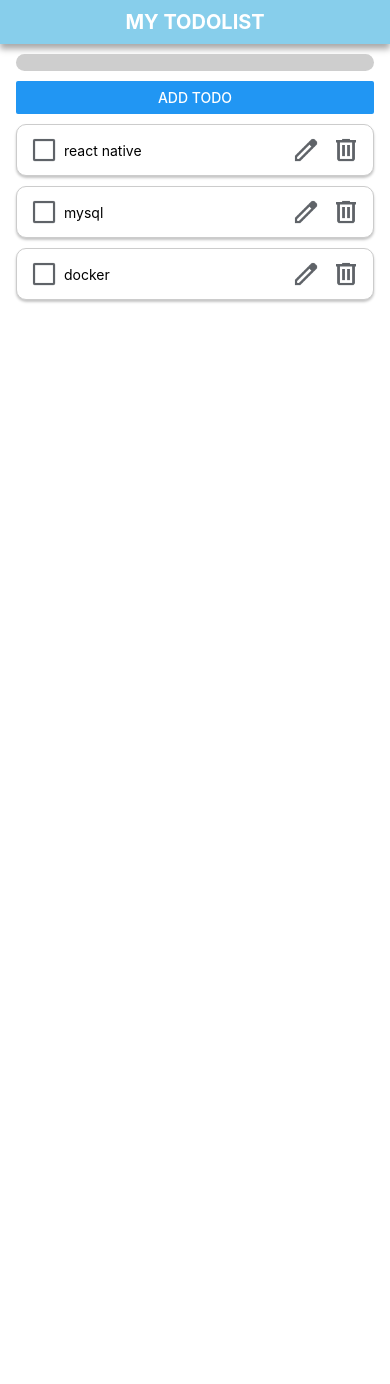
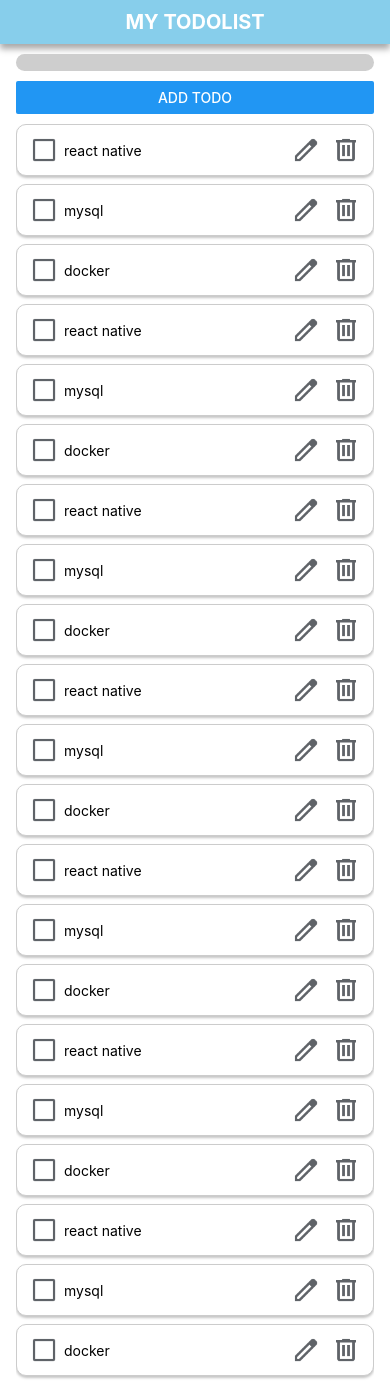
Before and after one commit to smartrector/2024rn, a React Native app: screen / in a window 390 px wide. Before the commit the page ends 844 px from the top, so only its background shows below. Built offline with nearby package versions, Linux system fonts and the light colour scheme.

Commit message:
task modi

```diff
--- a/App.tsx
+++ b/App.tsx
@@ -1,4 +1,4 @@
-import {Alert, Button, StyleSheet, Text, View} from 'react-native';
+import {Alert, Button, ScrollView, StyleSheet, Text, View} from 'react-native';
 import React, {useState} from 'react';
 import IconButton from './page/components/IconButton';
 import Icons from './page/Icons';
@@ -26,7 +26,15 @@ const App = () => {
       <View style={{paddingHorizontal: 16, marginTop: 10, gap: 10}}>
         <Input onChangeText={onChangeText} />
         <Button title="add todo" onPress={addTodo} />
-        <Task data={todos} />
+        <ScrollView>
+          <Task data={todos} />
+          <Task data={todos} />
+          <Task data={todos} />
+          <Task data={todos} />
+          <Task data={todos} />
+          <Task data={todos} />
+          <Task data={todos} />
+        </ScrollView>
       </View>
     </View>
   );
--- a/page/components/Task.js
+++ b/page/components/Task.js
@@ -24,6 +24,7 @@ export default Task;
 
 const styles = StyleSheet.create({
   container: {
+    marginBottom: 8,
     flexDirection: 'row',
     alignItems: 'center',
     borderColor: '#ccc',
```
